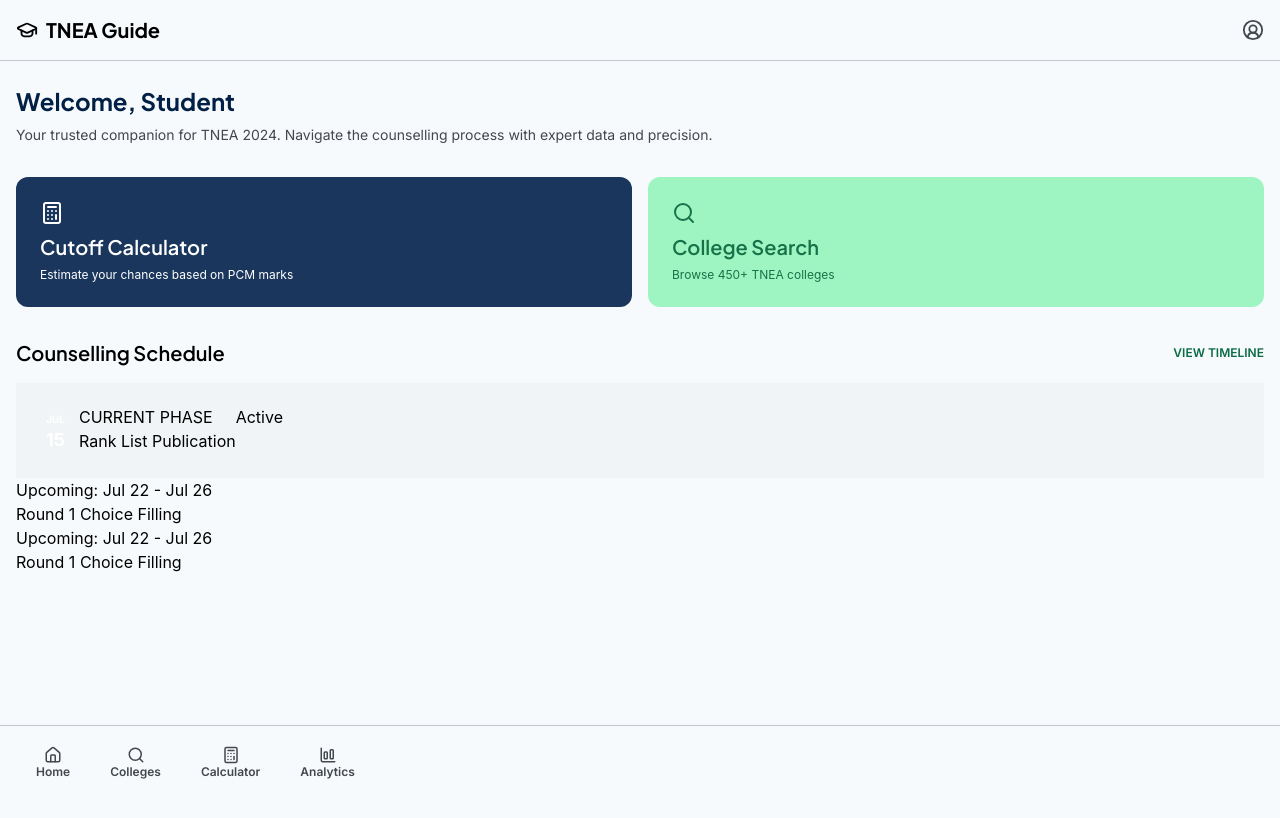
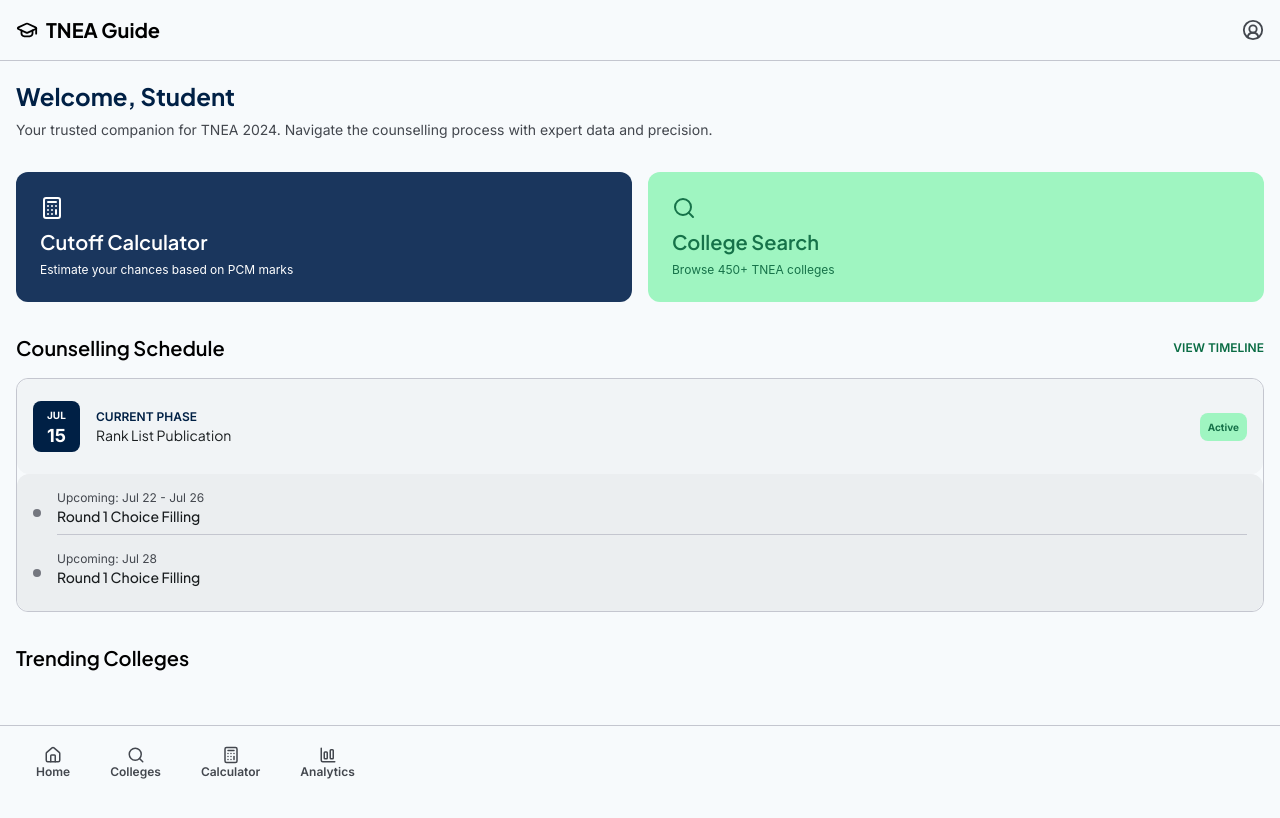
Before and after one commit to uthiramuthu29/TNEACollege, a React app in the folder frontend/: page / in a window 1280 px wide. Shown: the top 818 px of the page. Built offline with nearby package versions, Linux system fonts and the light colour scheme; the HTML template or start-up script is replaced by a standard one.

Commit message:
Reusable Components

```diff
--- a/frontend/src/components/Header.jsx
+++ b/frontend/src/components/Header.jsx
@@ -3,7 +3,7 @@ import {  Link } from "react-router";
 
 export default function Header() {
   return (
-    <header className="p-4 border-b border-b-[#C4C6CF]">
+    <header className="p-4 bg-[#F7FAFC] border-b border-b-ash-border fixed w-full ">
       <div className="flex justify-between items-center ">
         <Link to='/' className="logo flex items-center gap-2 text-[navy-dark] ">
           <GraduationCap size={22} />
--- a/frontend/src/components/Layout.jsx
+++ b/frontend/src/components/Layout.jsx
@@ -6,7 +6,7 @@ export default function Layout() {
   return (
     <div className=" relative">
       <Header />
-      <main className="px-4 py-6">
+      <main className="px-4 pt-20 pb-40 ">
         <Outlet />
       </main>
       <Navbar />
--- a/frontend/src/components/Navbar.jsx
+++ b/frontend/src/components/Navbar.jsx
@@ -9,7 +9,7 @@ export default function Navbar() {
     { id: 4, name: "Analytics", icon: <ChartColumnBig size={18} className="mx-auto" />, link: '/analytics' },
   ];
   return (
-    <div className="fixed bottom-0 w-full">
+    <div className="fixed bottom-0 w-full bg-[#F7FAFC] ">
       <ul className="flex p-4 border-t border-t-[#C4C6CF] ">
         {navLinks.map((navLink) => (
           <NavLink to={navLink.link} key={navLink.id} className="text-[12px] text-[#43474E] font-inter font-semibold leading-4 px-5 py-1 ">
--- a/frontend/src/components/Schedule.jsx
+++ b/frontend/src/components/Schedule.jsx
@@ -1,27 +1,37 @@
+import { SubHeading } from "../resuableChunks/Typography";
+
 export default function Schedule() {
   return (
-    <div className="schedule">
+    <div className="schedule mb-8 ">
       <div className="flex justify-between mb-4 ">
-        <h3 className="text-[20px] leading-7 font-semibold font-plus text-[navy-dark]" >Counselling Schedule</h3>
+        <SubHeading>Counselling Schedule</SubHeading>
         <button className="text-[12px] leading-4 font-semibold font-inter text-[#0A6C44]">VIEW TIMELINE</button>
       </div>
-      <div className="active-upcoming  ">
-        <div className="flex bg-[#F1F4F6] px-4 py-5.5   ">
-            <p className="text-[10px] bg-[navy-dark] leading-5 font-bold font-inter text-white px-3.5 py-1 rounded-lg ">JUL <br /><span className="text-[18px] leading-5.5 ">15</span></p>
-            <div className="phase-details">
-                <p>CURRENT PHASE</p>
-                <p>Rank List Publication</p>
+      <div className="active-upcoming border border-ash-border rounded-xl  ">
+        <div className="flex items-center gap-4 bg-[#F1F4F6] rounded-xl px-4 py-5.5   ">
+          <p className="text-[10px] bg-navy-dark leading-5 font-bold font-inter text-white px-3.5 py-1 rounded-lg ">JUL <br /><span className="text-[18px] leading-5.5 ">15</span></p>
+          <div className="phase-details">
+            <p className="text-[12px] leading-4 font-inter font-semibold text-navy-dark " >CURRENT PHASE</p>
+            <p className="text-[14px] leading-5 font-plus text-light-black" >Rank List Publication</p>
+          </div>
+          <p className="text-[10px] leading-5 font-inter font-bold text-dark-green bg-light-green rounded-lg px-2 py-1 ml-auto " >Active</p>
+        </div>
+        <ul className="p-4 bg-[#EBEEF0] rounded-xl  " >
+          <li className="flex items-center gap-4 mb-4   " >
+            <span className="w-2 h-2 rounded-full bg-[#74777F] " ></span>
+            <div className="flex-1">
+              <p className="text-[12px] leading-4 font-inter text-blackish-ash" >Upcoming: Jul 22 - Jul 26</p>
+              <p className="text-[14px] leading-5 font-plus font-medium text-light-black pb-2 border-b border-b-ash-border ">Round 1 Choice Filling</p>
             </div>
-            <p>Active</p>
-        </div>
-        <ul>
-          <li>
-            <p>Upcoming: Jul 22 - Jul 26</p>
-            <p>Round 1 Choice Filling</p>
+
           </li>
-          <li>
-            <p>Upcoming: Jul 22 - Jul 26</p>
-            <p>Round 1 Choice Filling</p>
+          <li className="flex items-center gap-4  " >
+            <span className="w-2 h-2 rounded-full bg-[#74777F] " ></span>
+            <div className="flex-1">
+              <p className="text-[12px] leading-4 font-inter text-blackish-ash" >Upcoming: Jul 28</p>
+              <p className="text-[14px] leading-5 font-plus font-medium text-light-black mb-2 ">Round 1 Choice Filling</p>
+            </div>
+
           </li>
         </ul>
       </div>
--- /dev/null
+++ b/frontend/src/components/TrendingColleges.jsx
@@ -0,0 +1,12 @@
+import { SubHeading } from "../resuableChunks/Typography";
+
+export default function TrendingColleges() {
+    return (
+        <div className="trending-colleges ">
+            <div className="flex justify-between mb-4 ">
+                <SubHeading>Trending Colleges</SubHeading>
+
+            </div>
+        </div>
+    );
+}
--- a/frontend/src/index.css
+++ b/frontend/src/index.css
@@ -4,11 +4,19 @@
 
 
 @theme {
+  /*fonts*/
   --font-inter: "Inter", sans-serif;
   --font-plus: "Plus Jakarta Sans", sans-serif;
+
+  /* colors */
   --color-navy-dark: #002045;
-  --text-page-title: 24px;
-  --text-page-title--line-height: 32px;
+  --color-light-black: #181C1E;
+  --color-blackish-ash: #43474E;
+  --color-light-green: #9FF5C1;
+  --color-dark-green: #167249;
+  --color-ash-border: #C4C6CF;
+
+
 }
 
 body {
--- a/frontend/src/pages/AnalyticsPage.jsx
+++ b/frontend/src/pages/AnalyticsPage.jsx
@@ -1,7 +1,13 @@
-export default function AnalyticsPage(){
-    return(
+import { PageHeading, PagePara } from "../resuableChunks/Typography"
+
+export default function AnalyticsPage() {
+    return (
         <div className="">
-            Analytics
+            <div className="intro mb-8 ">
+                <PageHeading>Visual Analytics</PageHeading>
+                <PagePara>Deep dive into allotment trends and institutional
+                    performance metrics.</PagePara>
+            </div>
         </div>
     )
 }
--- a/frontend/src/pages/CalculatorPage.jsx
+++ b/frontend/src/pages/CalculatorPage.jsx
@@ -1,7 +1,13 @@
-export default function CalculatorPage(){
-    return(
+import { PageHeading, PagePara } from "../resuableChunks/Typography";
+
+export default function CalculatorPage() {
+    return (
         <div className="">
-            Calci
+            <div className="intro mb-8 ">
+                <PageHeading>Cutoff Calculator</PageHeading>
+                <PagePara>Calculate your TNEA aggregate score out of
+                    200 based on your HSC board marks.</PagePara>
+            </div>
         </div>
     )
 }
--- a/frontend/src/pages/HomePage.jsx
+++ b/frontend/src/pages/HomePage.jsx
@@ -1,6 +1,8 @@
 import { Calculator, Search } from "lucide-react";
 import { Link } from "react-router";
 import Schedule from '../components/Schedule'
+import { PageHeading, PagePara } from "../resuableChunks/Typography";
+import TrendingColleges from "../components/TrendingColleges";
 
 function HomeNavCard({ title, desc, color, bgColor, icon: Icon }) {
   return (
@@ -26,13 +28,9 @@ export default function HomePage() {
   return (
     <div className="">
       <div className="welcome mb-8 ">
-        <h2 className="text-[24px] leading-8 font-bold font-plus text-navy-dark mb-2 ">
-          Welcome, Student
-        </h2>
-        <p className="text-[14px] leading-5 font-inter text-[#43474E] ">
-          Your trusted companion for TNEA 2024. Navigate the counselling process
-          with expert data and precision.
-        </p>
+        <PageHeading>Welcome, Student</PageHeading>
+        <PagePara>Your trusted companion for TNEA 2024. Navigate the counselling process
+          with expert data and precision.</PagePara>
       </div>
       <div className="flex gap-4 mb-8">
         <HomeNavCard
@@ -51,6 +49,7 @@ export default function HomePage() {
         />
       </div>
       <Schedule />
+      <TrendingColleges />
     </div>
   );
 }
--- /dev/null
+++ b/frontend/src/resuableChunks/Typography.jsx
@@ -0,0 +1,21 @@
+export function PageHeading({ children }){
+    return(
+        <h2 className="text-[24px] leading-8 font-bold font-plus text-navy-dark mb-2 ">
+          {children}
+        </h2>
+    );
+}
+
+export function PagePara({ children }){
+    return(
+        <p className="text-[14px] leading-5 font-inter text-blackish-ash ">
+          {children}
+        </p>
+    );
+}
+
+export function SubHeading({ children }){
+    return(
+        <h3 className="text-[20px] leading-7 font-semibold font-plus text-[navy-dark]" >{children}</h3>
+    );
+}
```
